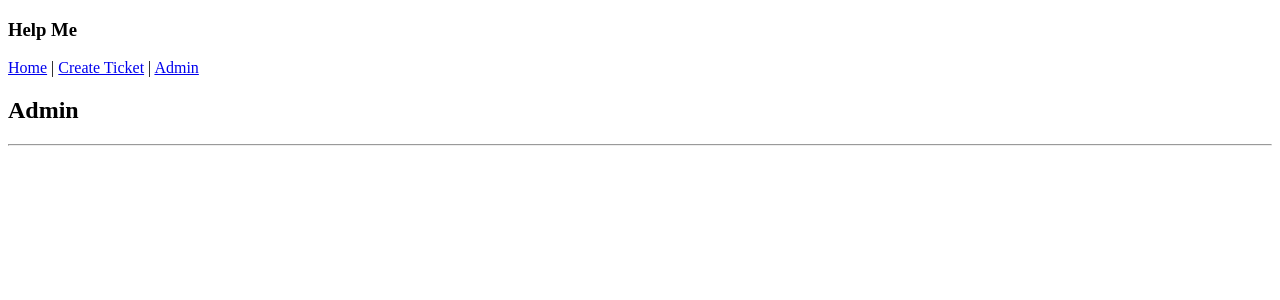
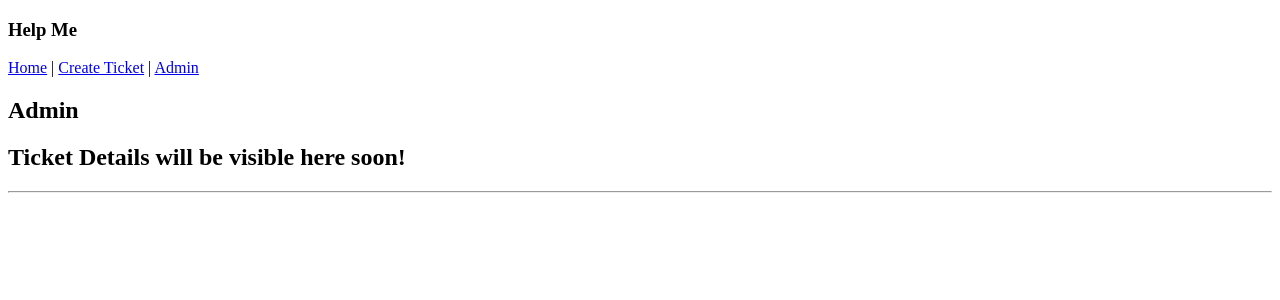
Before and after one commit to k3vnb/react_setup_test, a React app: page /#/admin in a window 1280 px wide. Shown: the top 300 px of the page. Built offline with nearby package versions, Linux system fonts and the light colour scheme.

Commit message:
set template for mutating state slice

```diff
--- a/src/components/Admin.jsx
+++ b/src/components/Admin.jsx
@@ -1,21 +1,26 @@
 import React from 'react';
 import PropTypes from 'prop-types';
 import TicketList from './TicketList';
+import TicketDetail from './TicketDetail';
 
 function Admin(props){
 
   return (
     <div>
       <h2>Admin</h2>
-      <TicketList ticketList={props.ticketList}
-        currentRouterPath={props.currentRouterPath} />
+      <TicketDetail />
+      <TicketList
+        ticketList={props.ticketList}
+        currentRouterPath={props.currentRouterPath}
+        onTicketSelection={props.onTicketSelection} />
     </div>
   );
 }
 
 Admin.propTypes = {
   ticketList: PropTypes.array,
-  currentRouterPath: PropTypes.string.isRequired
+  currentRouterPath: PropTypes.string.isRequired,
+  onTicketSelection: PropTypes.func.isRequired
 };
 
 export default Admin;
--- a/src/components/App.jsx
+++ b/src/components/App.jsx
@@ -7,13 +7,15 @@ import Admin from './Admin';
 import NewTicketControl from './NewTicketControl';
 
 class App extends React.Component{
-
+//there is only one state object, w/ multiple key-value pairs. We will mutate individual state slices.
   constructor(props) {
     super(props);
     this.state = {
-      masterTicketList: []
+      masterTicketList: [],
+      selectedTicket: null
     };
     this.handleAddingNewTicketToList = this.handleAddingNewTicketToList.bind(this);
+    this.handleChangingSelectedTicket = this.handleChangingSelectedTicket.bind(this);
   }
 
   componentDidMount(){
@@ -28,20 +30,24 @@ class App extends React.Component{
   }
 
   updateTicketElapsedWaitTime(){
-    console.log("check");
     let newMasterTicketList = this.state.masterTicketList.slice();
     newMasterTicketList.forEach((ticket) =>
       ticket.formattedWaitTime = (ticket.timeOpen).fromNow(true)
     );
     this.setState({masterTicketList: newMasterTicketList})
-  }
+  };
+
+  handleChangingSelectedTicket(ticket){
+    this.setState({selectedTicket: ticket});
+    alert(`Selected ${this.state.selectedTicket.names}`)
+  };
 
   handleAddingNewTicketToList(newTicket){
     let newMasterTicketList = this.state.masterTicketList.slice();
     newTicket.formattedWaitTime = (newTicket.timeOpen).fromNow(true);
     newMasterTicketList.push(newTicket);
     this.setState({masterTicketList: newMasterTicketList});
-  }
+  };
 
 
   render(){
@@ -51,7 +57,8 @@ class App extends React.Component{
         <Switch>
           <Route exact path='/' render={()=><TicketList ticketList={this.state.masterTicketList} />} />
           <Route path='/newticket' render={()=><NewTicketControl onNewTicketCreation={this.handleAddingNewTicketToList} />} />
-          <Route path='/admin' render={(props)=><Admin ticketList={this.state.masterTicketList} currentRouterPath={props.location.pathname}/>} />
+          <Route path='/admin' render={(props)=><Admin ticketList={this.state.masterTicketList} currentRouterPath={props.location.pathname}
+          onTicketSelection={this.handleChangingSelectedTicket}/>} />
         </Switch>
       </div>
     );
--- a/src/components/Ticket.jsx
+++ b/src/components/Ticket.jsx
@@ -12,7 +12,7 @@ function Ticket(props){
 
   if (props.currentRouterPath === '/admin') {
     return (
-      <div onClick={() => {alert(`hey, clickedy ${props.names}`)}}>
+      <div onClick={() => {props.onTicketSelection({names: props.names, location: props.location, issue: props.issue, formattedWaitTime: props.formattedWaitTime});}}>
       {ticketInfo}
     </div>
     );
@@ -30,7 +30,8 @@ Ticket.propTypes = {
   location: PropTypes.string,
   issue: PropTypes.string,
   formattedWaitTime: PropTypes.string.isRequired,
-  currentRouterPath: PropTypes.string
+  currentRouterPath: PropTypes.string,
+  onTicketSelection: PropTypes.func
 };
 
 export default Ticket;
--- /dev/null
+++ b/src/components/TicketDetail.jsx
@@ -0,0 +1,9 @@
+import React from 'react';
+
+function TicketDetail(){
+  return (
+    <h2>Ticket Details will be visible here soon!</h2>
+  );
+}
+
+export default TicketDetail;
--- a/src/components/TicketList.jsx
+++ b/src/components/TicketList.jsx
@@ -12,7 +12,8 @@ function TicketList(props){
           issue={ticket.issue}
           formattedWaitTime={ticket.formattedWaitTime}
           currentRouterPath={props.currentRouterPath}
-          key={ticket.id}/>
+          key={ticket.id}
+          onTicketSelection={props.onTicketSelection}/>
       )}
     </div>
   );
@@ -20,7 +21,8 @@ function TicketList(props){
 
 TicketList.propTypes = {
   ticketList: PropTypes.array,
-  currentRouterPath: PropTypes.string
+  currentRouterPath: PropTypes.string,
+  onTicketSelection: PropTypes.func
 };
 
 export default TicketList;
```
